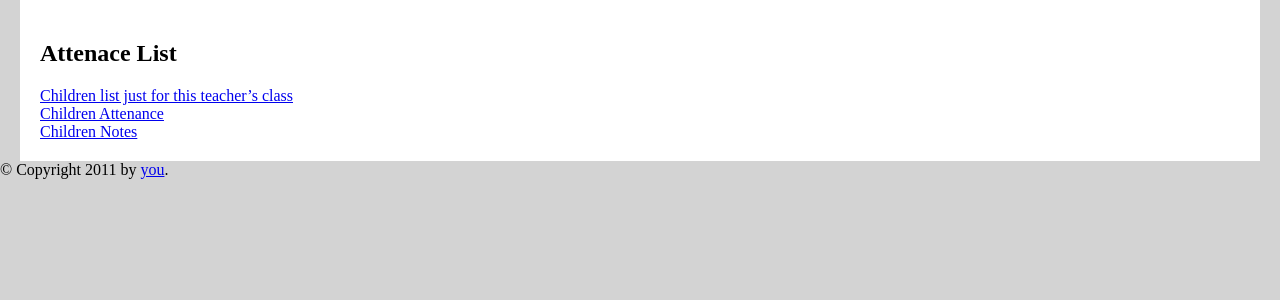
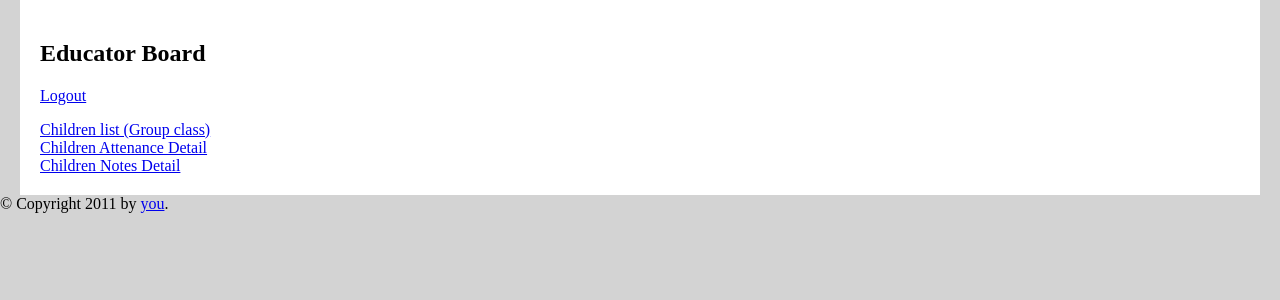
Before and after one commit to Guixia-Z/daycare, a PHP site: template templates/educator/educator_board.html.twig in a window 1280 px wide. Shown: the top 300 px of the page. Run offline with PHP 8.4, Linux system fonts and the light colour scheme; the template is opened without the code that fills it, so the values that code supplies are empty; some libraries are stand-ins or nearby versions.

Commit message:
Update educator_board.html.twig
add and modify

```diff
--- a/templates/educator/educator_board.html.twig
+++ b/templates/educator/educator_board.html.twig
@@ -2,9 +2,11 @@
 
 {% block content %}
 
-<h2>Attenace List</h2>
+<h2>Educator Board</h2>
+<p><a href="/logout">Logout</a></p>
+<a href="/educator/childlist">Children list (Group class)</a><br>
+<a href="/educator/child_attendance_detail">Children Attenance Detail</a><br>
 
-<a href="/educator/childlist">Children list just for this teacher’s class</a><br>
-<a href="/educator/children_attenance">Children Attenance</a><br>
-<a href="/educator/addchildnotes">Children Notes</a><br>
+<a href="/educator/childnotes_detail">Children Notes Detail</a><br>
+
 {% endblock content %}
```
